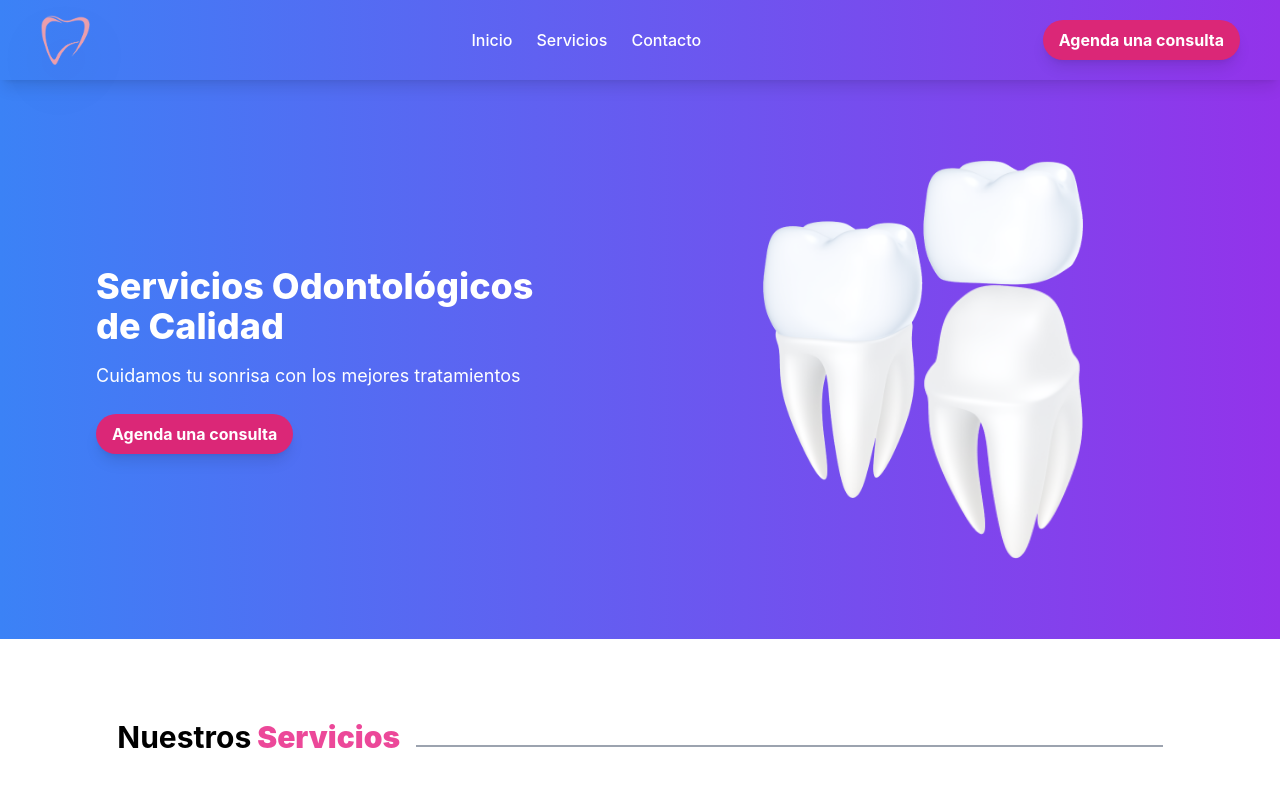
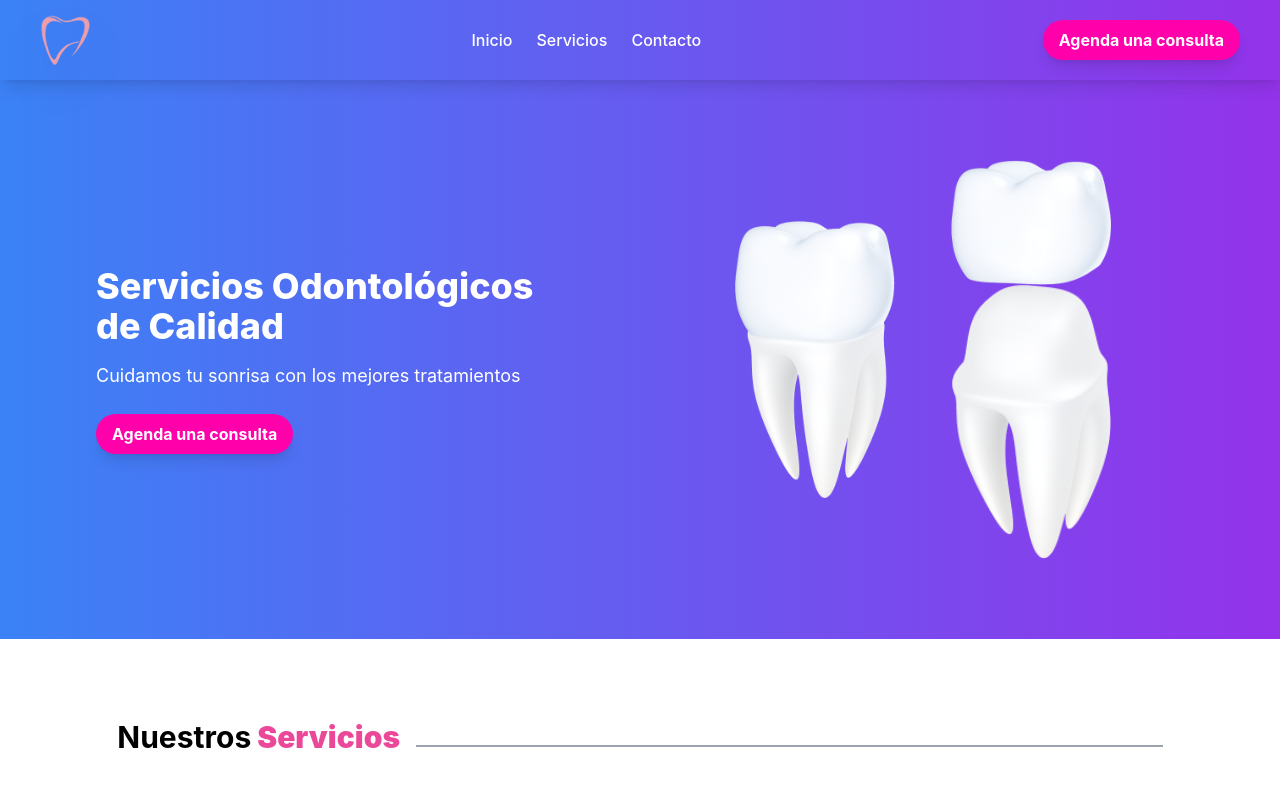
Before and after one commit to Juanse1998/jt-landing-page, a React (Create React App) app: page / in a window 1280 px wide. Shown: the top 800 px of the page. Built offline with nearby package versions, Linux system fonts and the light colour scheme.

Commit message:
Se modificaron los colores de los botones

```diff
--- a/src/components/header/Header.jsx
+++ b/src/components/header/Header.jsx
@@ -4,7 +4,7 @@ import './Header.css';
 
 const Header = () => {
   const [scrollY, setScrollY] = useState(0);
-  const scrollLimit = 140;
+  const scrollLimit = 210;
 
   const handleScroll = () => {
     const newScrollY = window.scrollY;
@@ -28,15 +28,15 @@ const Header = () => {
           <p className="text-sm md:text-base lg:text-lg mb-6">
             Cuidamos tu sonrisa con los mejores tratamientos
           </p>
-          <button className="bg-pink-600 hover:bg-pink-700 text-white font-bold py-2 px-4 rounded-full shadow-lg transition duration-300 ease-in-out transform hover:-translate-y-1 hover:scale-110">
+          <button className="bg-custom-pink hover:bg-pink-700 text-white font-bold py-2 px-4 rounded-full shadow-lg transition duration-300 ease-in-out transform hover:-translate-y-1 hover:scale-110">
             Agenda una consulta
           </button>
         </div>
         <div className="mt-8 md:mt-0 flex flex-col md:flex-row items-center justify-center w-full md:w-6/12 lg:w-7/12">
-          <div className="contenedor flex items-center mb-4 md:mb-0">
+          <div className="contenedor flex items-center mb-4 md:mb-0 mr-14">
             <img src="./img-header-1.png" alt="imagen diente" className="imagen-diente w-24 md:w-32 lg:w-40 max-w-full" />
           </div>
-          <div className=" flex flex-col items-center md:items-start">
+          <div className="flex flex-col items-center md:items-start">
             <img
               src="./img-header2.png"
               alt="imagen diente"
--- a/src/components/nav/Nav.jsx
+++ b/src/components/nav/Nav.jsx
@@ -29,7 +29,7 @@ const Nav = () => {
         </nav>
       </div>
       <div className="mr-10">
-        <button className="text-l bg-pink-600 hover:bg-pink-700 text-white font-bold py-2 px-4 rounded-full shadow-lg transition duration-300 ease-in-out transform hover:-translate-y-1 hover:scale-110">
+        <button className="text-l bg-custom-pink hover:bg-pink-700 text-white font-bold py-2 px-4 rounded-full shadow-lg transition duration-300 ease-in-out transform hover:-translate-y-1 hover:scale-110">
           Agenda una consulta
         </button>
       </div>
```
